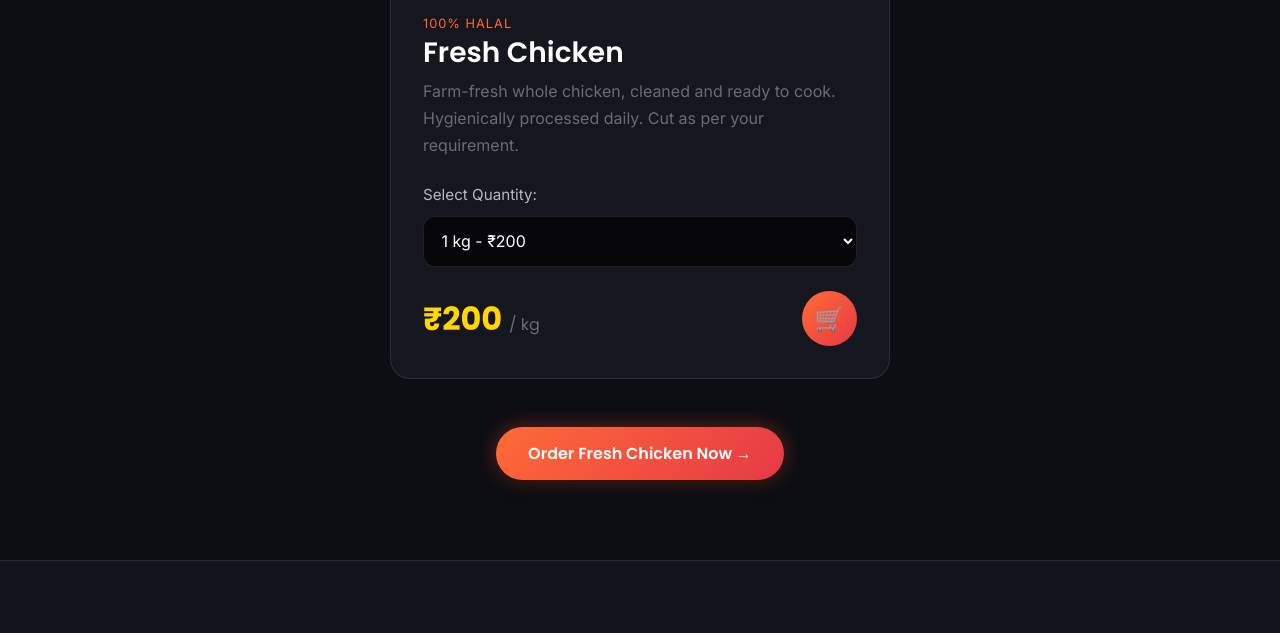
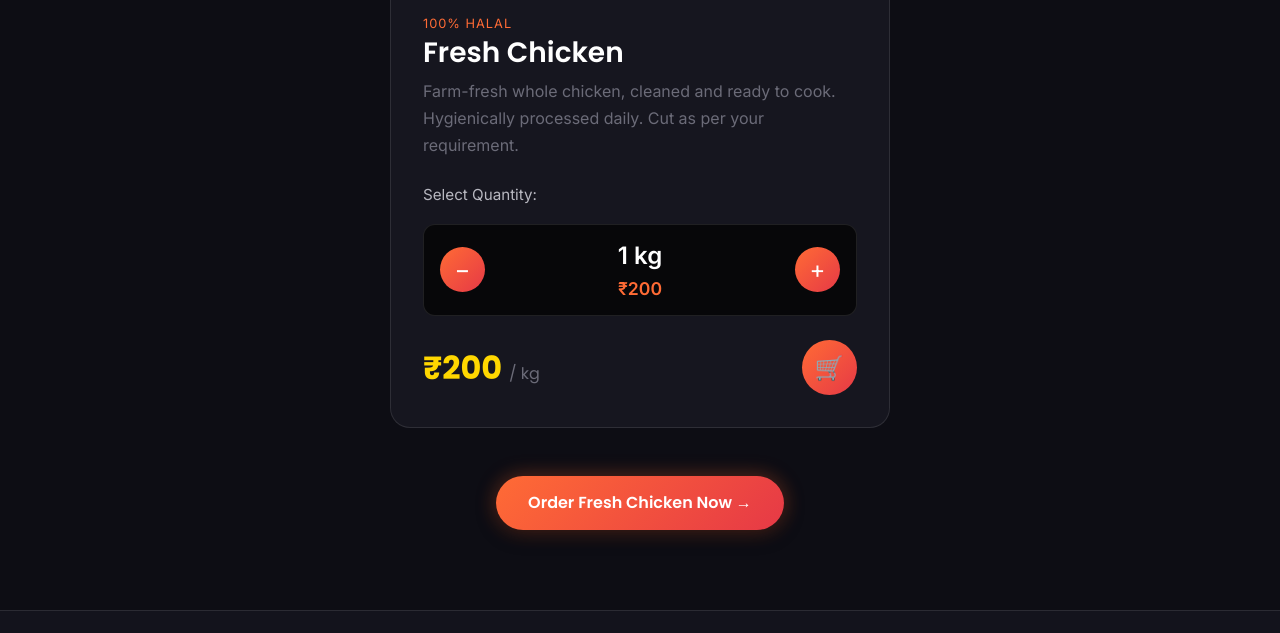
Before and after one commit to hamid220-kamal/bismillah-chicken-centre, a plain HTML site: page index.html in a window 1280 px wide. Shown: the part 1540-2173 px from the top of the page. Drawn offline with Linux system fonts and the light colour scheme.

Commit message:
Replace dropdown with + / - buttons for quantity selection

```diff
--- a/index.html
+++ b/index.html
@@ -126,24 +126,26 @@
                             Farm-fresh whole chicken, cleaned and ready to cook. Hygienically processed daily. Cut as
                             per your requirement.</p>
 
-                        <!-- Quantity Selector -->
+                        <!-- Quantity Selector with + / - buttons -->
                         <div style="margin-bottom: var(--space-md);">
                             <label
-                                style="font-size: 0.95rem; color: var(--text-secondary); margin-bottom: var(--space-xs); display: block;">Select
+                                style="font-size: 0.95rem; color: var(--text-secondary); margin-bottom: var(--space-sm); display: block;">Select
                                 Quantity:</label>
-                            <select id="qty-1" class="form-input"
-                                style="padding: 0.85rem; background: var(--bg-darker); width: 100%; font-size: 1rem;">
-                                <option value="250">250 gm - ₹50</option>
-                                <option value="500">500 gm - ₹100</option>
-                                <option value="750">750 gm - ₹150</option>
-                                <option value="1000" selected>1 kg - ₹200</option>
-                                <option value="1500">1.5 kg - ₹300</option>
-                                <option value="2000">2 kg - ₹400</option>
-                                <option value="2500">2.5 kg - ₹500</option>
-                                <option value="3000">3 kg - ₹600</option>
-                                <option value="4000">4 kg - ₹800</option>
-                                <option value="5000">5 kg - ₹1000</option>
-                            </select>
+                            <div
+                                style="display: flex; align-items: center; gap: var(--space-md); background: var(--bg-darker); padding: 0.75rem 1rem; border-radius: var(--radius-md); border: var(--border-glass);">
+                                <button onclick="decrementQty()" type="button"
+                                    style="width: 45px; height: 45px; border-radius: 50%; background: var(--gradient-primary); border: none; color: white; font-size: 1.5rem; cursor: pointer; display: flex; align-items: center; justify-content: center;">−</button>
+                                <div style="flex: 1; text-align: center;">
+                                    <div id="qty-display"
+                                        style="font-size: 1.5rem; font-weight: 700; color: var(--text-primary);">1 kg
+                                    </div>
+                                    <div id="price-display"
+                                        style="font-size: 1.1rem; color: var(--primary); font-weight: 600;">₹200</div>
+                                </div>
+                                <button onclick="incrementQty()" type="button"
+                                    style="width: 45px; height: 45px; border-radius: 50%; background: var(--gradient-primary); border: none; color: white; font-size: 1.5rem; cursor: pointer; display: flex; align-items: center; justify-content: center;">+</button>
+                            </div>
+                            <input type="hidden" id="qty-1" value="1000">
                         </div>
 
                         <div class="product-footer">
--- a/js/main.js
+++ b/js/main.js
@@ -250,6 +250,47 @@ function calculatePrice(pricePerKg, grams) {
     return Math.round((pricePerKg / 1000) * grams);
 }
 
+// Current quantity state (in grams)
+let currentQtyGrams = 1000;
+const PRICE_PER_KG = 200;
+const MIN_GRAMS = 250;
+const MAX_GRAMS = 5000;
+const STEP_GRAMS = 250;
+
+// Increment quantity by 250gm
+function incrementQty() {
+    if (currentQtyGrams < MAX_GRAMS) {
+        currentQtyGrams += STEP_GRAMS;
+        updateQtyDisplay();
+    }
+}
+
+// Decrement quantity by 250gm
+function decrementQty() {
+    if (currentQtyGrams > MIN_GRAMS) {
+        currentQtyGrams -= STEP_GRAMS;
+        updateQtyDisplay();
+    }
+}
+
+// Update the quantity and price display
+function updateQtyDisplay() {
+    const qtyDisplay = document.getElementById('qty-display');
+    const priceDisplay = document.getElementById('price-display');
+    const hiddenInput = document.getElementById('qty-1');
+
+    if (qtyDisplay && priceDisplay && hiddenInput) {
+        qtyDisplay.textContent = getQuantityLabel(currentQtyGrams);
+        priceDisplay.textContent = '₹' + calculatePrice(PRICE_PER_KG, currentQtyGrams);
+        hiddenInput.value = currentQtyGrams;
+    }
+}
+
+// Make functions globally available
+window.incrementQty = incrementQty;
+window.decrementQty = decrementQty;
+window.updateQtyDisplay = updateQtyDisplay;
+
 // Make products globally available
 window.products = products;
 
```
